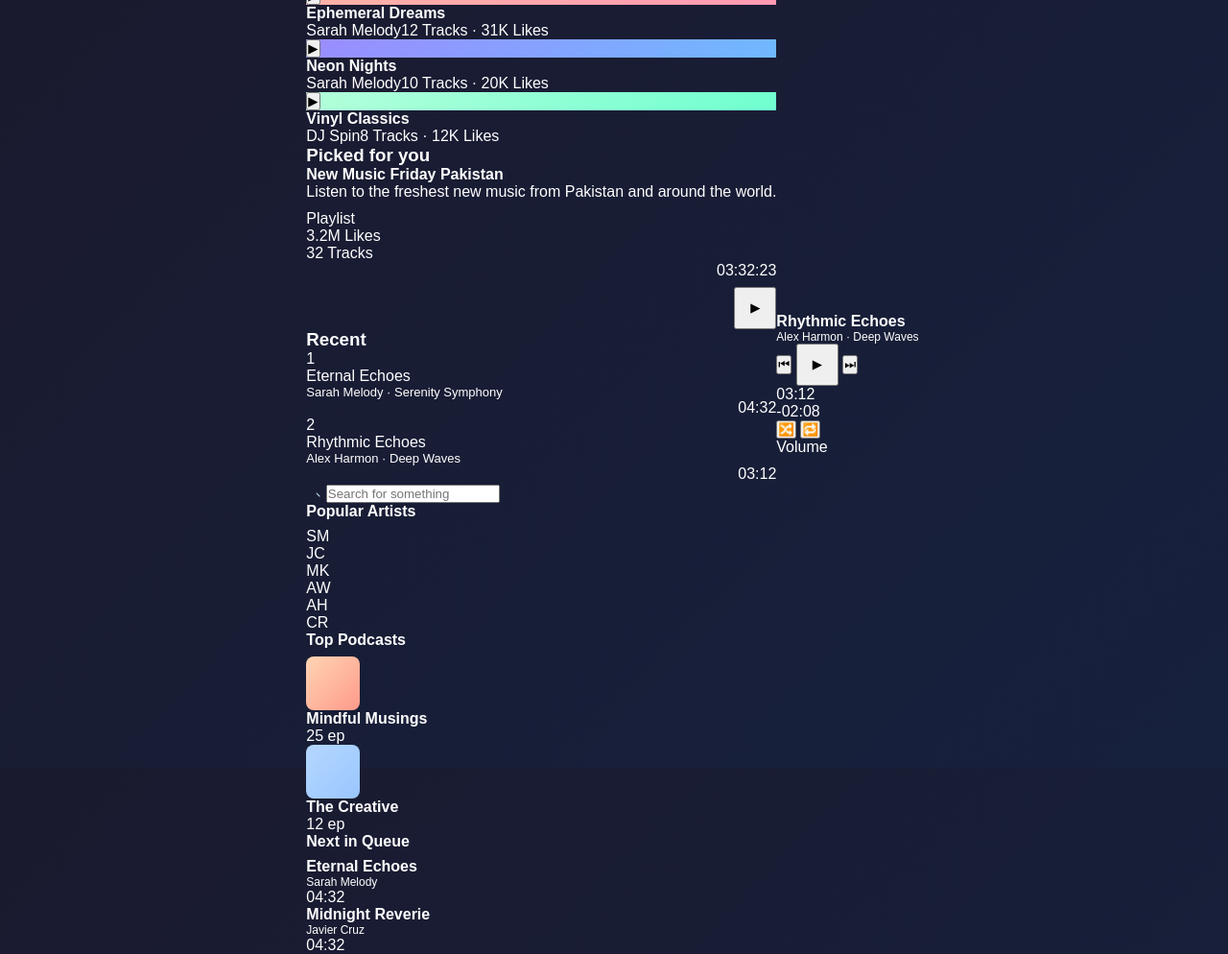
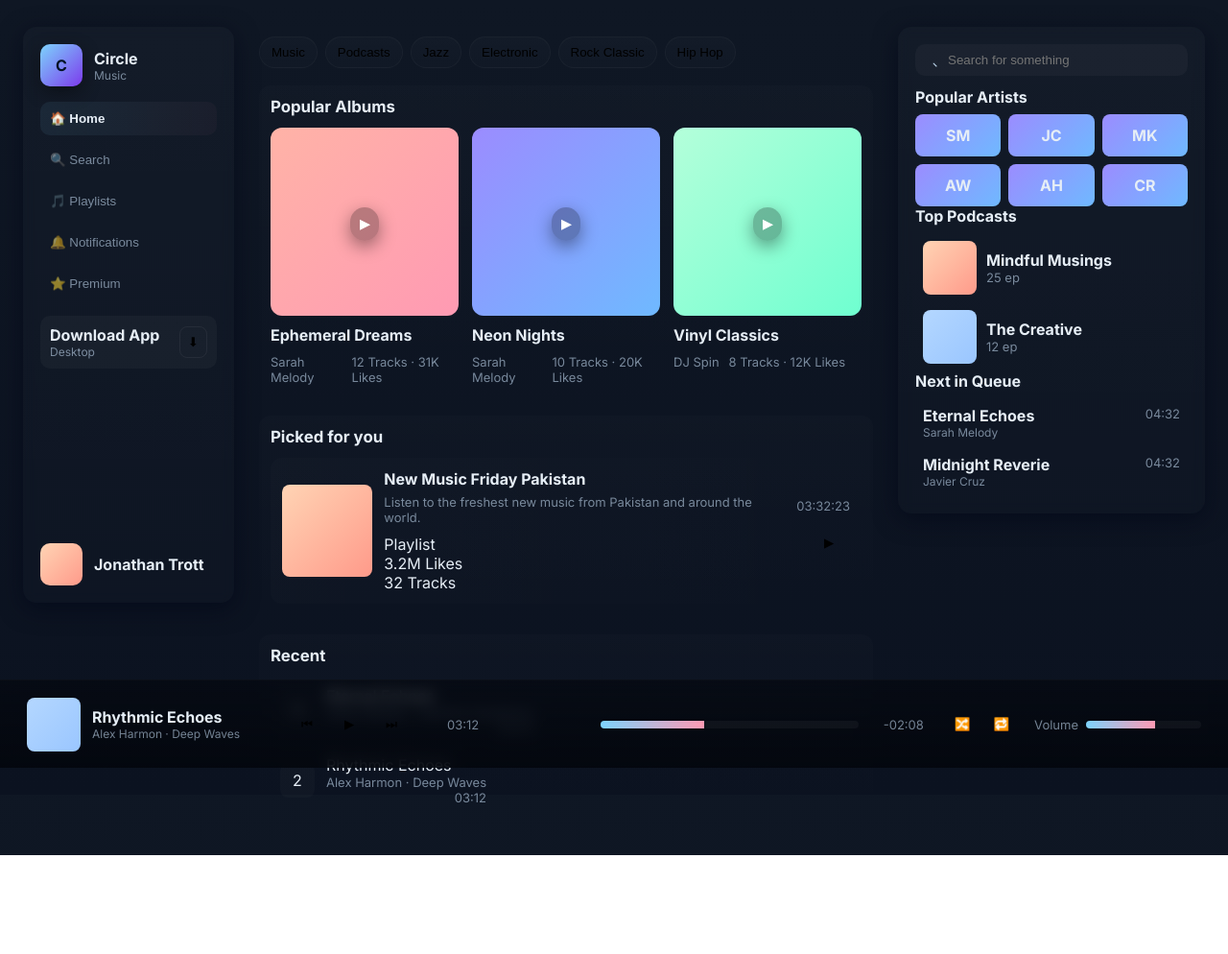
Before and after one commit to CauDravan/music-player, a plain HTML site: page index.html in a window 1280 px wide. Shown: the whole page at 96% size. After the commit the page ends 891 px from the top, so only its background shows below. Drawn offline with Linux system fonts and the light colour scheme.

Commit message:
Update style.css

```diff
--- a/style.css
+++ b/style.css
@@ -1,126 +1,213 @@
-/* ==== Reset & Font ==== */
-* {
-  margin: 0;
-  padding: 0;
-  box-sizing: border-box;
-  font-family: "Poppins", sans-serif;
+/* style.css - Music Player layout (responsive, transitions, animations) */
+
+/* ==== Variables & font ==== */
+:root{
+  --bg-1: #0f1724;
+  --bg-2: #0b1220;
+  --card: rgba(255,255,255,0.04);
+  --muted: rgba(207,232,255,0.55);
+  --accent: #7dd3fc;
+  --accent-2: #ff9ab3;
+  --glass: rgba(255,255,255,0.03);
+  --radius: 14px;
+  --sidebar-w: 220px;
+  --right-w: 320px;
+  --gap: 20px;
+  --text: #e6eef6;
 }
 
-body {
-  background: linear-gradient(135deg, #1a1a2e, #16213e);
-  color: #fff;
-  display: flex;
-  justify-content: center;
-  align-items: center;
-  height: 100vh;
-  overflow: hidden;
+/* Use the Inter font loaded in HTML */
+*{box-sizing:border-box}
+html,body{
+  height:100%;
+  margin:0;
+  font-family: "Inter", system-ui, -apple-system, "Segoe UI", Roboto, "Helvetica Neue", Arial;
+  background: linear-gradient(180deg, var(--bg-1), var(--bg-2));
+  color:var(--text);
+  -webkit-font-smoothing:antialiased;
+  -moz-osx-font-smoothing:grayscale;
 }
 
-/* ==== Container ==== */
-.quiz-container {
-  background: rgba(255, 255, 255, 0.05);
-  padding: 2rem 3rem;
-  border-radius: 20px;
-  box-shadow: 0 0 30px rgba(0, 0, 0, 0.4);
-  width: 450px;
-  max-width: 90%;
-  text-align: center;
-  backdrop-filter: blur(10px);
+/* ==== App container (centered, full height) ==== */
+.app{
+  display: grid;
+  grid-template-columns: var(--sidebar-w) 1fr var(--right-w);
+  gap: var(--gap);
+  width: min(1300px, calc(100% - 48px));
+  margin: 28px auto 120px; /* leave room for player-bar */
+  align-items:start;
 }
 
-/* ==== Header ==== */
-.quiz-container h1 {
-  font-size: 1.8rem;
-  margin-bottom: 1.2rem;
-  color: #00e0ff;
-  letter-spacing: 1px;
+/* Sidebar common */
+.sidebar-left, .sidebar-right{
+  background: linear-gradient(180deg, rgba(255,255,255,0.02), rgba(255,255,255,0.01));
+  border-radius: var(--radius);
+  padding: 18px;
+  backdrop-filter: blur(6px);
+  box-shadow: 0 6px 24px rgba(2,6,23,0.6);
 }
 
-/* ==== Question ==== */
-#question {
-  font-size: 1.3rem;
-  margin-bottom: 1.5rem;
-  font-weight: 600;
+/* Left sidebar specifics */
+.sidebar-left{
+  display:flex;
+  flex-direction:column;
+  gap:16px;
+  height: calc(100vh - 200px);
+  overflow:auto;
+  position:sticky;
+  top:24px;
 }
 
-/* ==== Options ==== */
-.options {
-  display: flex;
-  flex-direction: column;
-  gap: 10px;
+/* Brand */
+.brand{
+  display:flex;
+  gap:12px;
+  align-items:center;
+}
+.logo{
+  width:44px;height:44px;border-radius:10px;
+  display:flex;align-items:center;justify-content:center;
+  font-weight:700;background:linear-gradient(135deg,#7dd3fc,#7c3aed);color:#021225;
+  box-shadow: 0 6px 18px rgba(0,0,0,0.4);
 }
 
-.option-btn {
-  background: #0f3460;
-  color: #fff;
-  border: none;
-  padding: 0.8rem;
-  border-radius: 10px;
-  font-size: 1rem;
-  cursor: pointer;
-  transition: 0.3s;
+/* Nav buttons */
+.nav{display:flex;flex-direction:column;gap:8px}
+.nav button{
+  background:transparent;border:0;color:var(--muted);text-align:left;padding:10px;border-radius:10px;cursor:pointer;
+  transition: all .18s ease;
+}
+.nav button:hover{transform:translateX(6px);color:var(--text)}
+.nav button.active{background:linear-gradient(90deg, rgba(125,211,252,0.08), rgba(255,154,179,0.03));color:var(--text);font-weight:600}
+
+/* Download & profile areas */
+.download{display:flex;align-items:center;gap:12px;background:var(--glass);padding:10px;border-radius:10px}
+.download-btn{background:transparent;border:1px solid rgba(255,255,255,0.06);padding:8px;border-radius:8px;cursor:pointer}
+.profile{display:flex;gap:12px;align-items:center;margin-top:auto}
+.avatar{width:44px;height:44px;border-radius:10px;background:linear-gradient(135deg,#ffd4b4,#ff9a8a)}
+
+/* Main area */
+.main{
+  background: transparent;
+  padding:10px 6px;
+  min-height: calc(100vh - 200px);
 }
 
-.option-btn:hover {
-  background: #00e0ff;
-  color: #0f0f0f;
+/* Top controls (tags) */
+.top-controls{margin-bottom:18px}
+.tags{display:flex;flex-wrap:wrap;gap:8px}
+.tag{
+  background: linear-gradient(180deg, rgba(255,255,255,0.02), rgba(255,255,255,0.01));
+  border-radius:999px;padding:8px 12px;border:1px solid rgba(255,255,255,0.03);
+  cursor:pointer;transition:transform .18s ease, box-shadow .18s ease;
+}
+.tag:hover{transform:translateY(-4px);box-shadow:0 10px 24px rgba(0,0,0,0.45)}
+
+/* Sections */
+.section{margin-bottom:20px;padding:12px;border-radius:12px;background:linear-gradient(180deg, rgba(255,255,255,0.01), transparent)}
+.section h3{margin:0 0 12px 0;font-size:1.05rem}
+
+/* Albums grid */
+.albums{display:grid;grid-template-columns:repeat(auto-fit,minmax(160px,1fr));gap:14px}
+.album{display:flex;flex-direction:column;gap:10px;align-items:flex-start}
+.cover{
+  width:100%;aspect-ratio:1/1;border-radius:12px;position:relative;overflow:hidden;display:flex;align-items:center;justify-content:center;
+  transition: transform .28s cubic-bezier(.2,.9,.3,1), box-shadow .28s;
+  cursor:pointer;
+}
+.cover:hover{transform:translateY(-6px) scale(1.02);box-shadow: 0 22px 40px rgba(12,18,36,0.6)}
+.play{
+  background:rgba(0,0,0,0.28);border:0;color:white;padding:10px;border-radius:999px;font-weight:700;cursor:pointer;
+  transition: transform .12s linear, background .12s;
+  transform: translateY(2px);
+  box-shadow: 0 6px 18px rgba(0,0,0,0.4);
+}
+.cover:hover .play{transform:scale(1.08)}
+
+/* small meta */
+.meta{display:flex;gap:10px;font-size:12px;color:var(--muted)}
+
+/* Picked for you */
+.picked{display:flex;gap:12px;align-items:center;padding:12px;border-radius:12px;background:linear-gradient(90deg, rgba(255,255,255,0.01), rgba(255,255,255,0.00))}
+.picked .thumb{width:96px;height:96px;border-radius:8px;background:linear-gradient(135deg,#ffd4b4,#ff9a8a)}
+.info h4{margin:0 0 6px 0}
+
+/* Recent list */
+.recent .row{display:flex;gap:12px;align-items:center;padding:10px;border-radius:10px;transition:background .16s}
+.recent .row:hover{background:rgba(255,255,255,0.02)}
+.index{width:36px;height:36px;border-radius:8px;background:rgba(255,255,255,0.02);display:flex;align-items:center;justify-content:center}
+
+/* Right sidebar content */
+.search{display:flex;gap:8px;align-items:center;padding:8px;background:var(--glass);border-radius:10px;margin-bottom:12px}
+.search input{background:transparent;border:0;outline:none;color:var(--text);min-width:0}
+.artists{display:grid;grid-template-columns:repeat(3,1fr);gap:8px}
+.artist{height:44px;border-radius:8px;background:linear-gradient(135deg,#9b8cff,#6fb9ff);display:flex;align-items:center;justify-content:center;font-weight:700}
+
+/* Podcasts & queue items */
+.podcast{display:flex;gap:10px;align-items:center;padding:8px;border-radius:10px}
+.q-item{display:flex;justify-content:space-between;gap:12px;padding:8px;border-radius:8px}
+
+/* ==== Player bar (fixed) ==== */
+.player-bar{
+  position:fixed;left:0;right:0;bottom:0;height:92px;padding:12px 28px;
+  display:flex;gap:18px;align-items:center;justify-content:center;
+  background:linear-gradient(180deg, rgba(3,6,12,0.6), rgba(3,6,12,0.85));
+  border-top:1px solid rgba(255,255,255,0.03);
+  backdrop-filter: blur(8px);
+  z-index:50;
+}
+.player-left{display:flex;align-items:center;gap:12px;min-width:260px}
+.player-left .thumb{width:56px;height:56px;border-radius:8px;background:linear-gradient(135deg,#b4d7ff,#9ac6ff)}
+.player-controls{flex:1;display:flex;align-items:center;justify-content:center}
+.controls-row{display:flex;align-items:center;gap:8px;width:100%;max-width:820px}
+.btn{background:transparent;border:0;padding:8px;border-radius:10px;cursor:pointer;transition:transform .12s, background .12s}
+.btn:hover{transform:translateY(-4px)}
+.progress{height:8px;background:rgba(255,255,255,0.04);border-radius:999px;overflow:hidden;min-width:120px}
+.progress i{display:block;height:100%;background:linear-gradient(90deg,var(--accent),var(--accent-2));width:40%;transition:width .3s cubic-bezier(.2,.9,.3,1)}
+
+/* small muted text */
+.muted{color:var(--muted);font-size:13px}
+
+/* ==== Animations ==== */
+/* play pulse animation */
+@keyframes pulse {
+  0%{transform:scale(1);opacity:1}
+  50%{transform:scale(1.06);opacity:0.9}
+  100%{transform:scale(1);opacity:1}
+}
+.play.pulse{animation:pulse 1.6s ease-in-out infinite}
+
+/* subtle floating for covers */
+@keyframes floaty {
+  0%{transform:translateY(0)}
+  50%{transform:translateY(-6px)}
+  100%{transform:translateY(0)}
+}
+.cover.floaty{animation: floaty 6s ease-in-out infinite}
+
+/* ==== Responsive ==== */
+@media (max-width: 1100px){
+  :root{--right-w: 260px}
+  .app{grid-template-columns: 200px 1fr 260px; margin-right:0}
 }
 
-/* ==== Next button ==== */
-#next-btn {
-  background: #00e0ff;
-  color: #0f0f0f;
-  border: none;
-  margin-top: 1.5rem;
-  padding: 0.8rem 1.5rem;
-  border-radius: 10px;
-  font-weight: 600;
-  cursor: pointer;
-  transition: 0.3s;
-  display: none;
+@media (max-width: 940px){
+  .app{
+    grid-template-columns: 1fr;
+    margin: 18px;
+  }
+  .sidebar-left, .sidebar-right{position:relative;height:auto}
+  .sidebar-left{order:2}
+  .main{order:1}
+  .sidebar-right{order:3}
 }
 
-#next-btn:hover {
-  background: #00bcd4;
-  transform: translateY(-2px);
+/* Mobile: make player taller and compact controls */
+@media (max-width:480px){
+  .player-bar{height:112px;padding:14px;flex-direction:column;gap:8px;align-items:flex-start}
+  .player-left{min-width:unset}
+  .controls-row{max-width:100%;flex-wrap:wrap;gap:6px}
+  .tags{gap:6px}
+  .albums{grid-template-columns:repeat(2,1fr)}
+  .cover{border-radius:10px}
 }
-
-/* ==== Score screen ==== */
-#score-container {
-  display: none;
-  flex-direction: column;
-  align-items: center;
-}
-
-#score {
-  font-size: 1.5rem;
-  margin-bottom: 1rem;
-}
-
-.restart-btn {
-  background: #00e0ff;
-  color: #0f0f0f;
-  border: none;
-  padding: 0.8rem 1.5rem;
-  border-radius: 10px;
-  font-weight: 600;
-  cursor: pointer;
-  transition: 0.3s;
-}
-
-.restart-btn:hover {
-  background: #00bcd4;
-}
-
-/* ==== Responsive ==== */
-@media (max-width: 480px) {
-  .quiz-container {
-    padding: 1.5rem;
-  }
-  #question {
-    font-size: 1.1rem;
-  }
-  .option-btn {
-    font-size: 0.95rem;
-  }
-}
```
